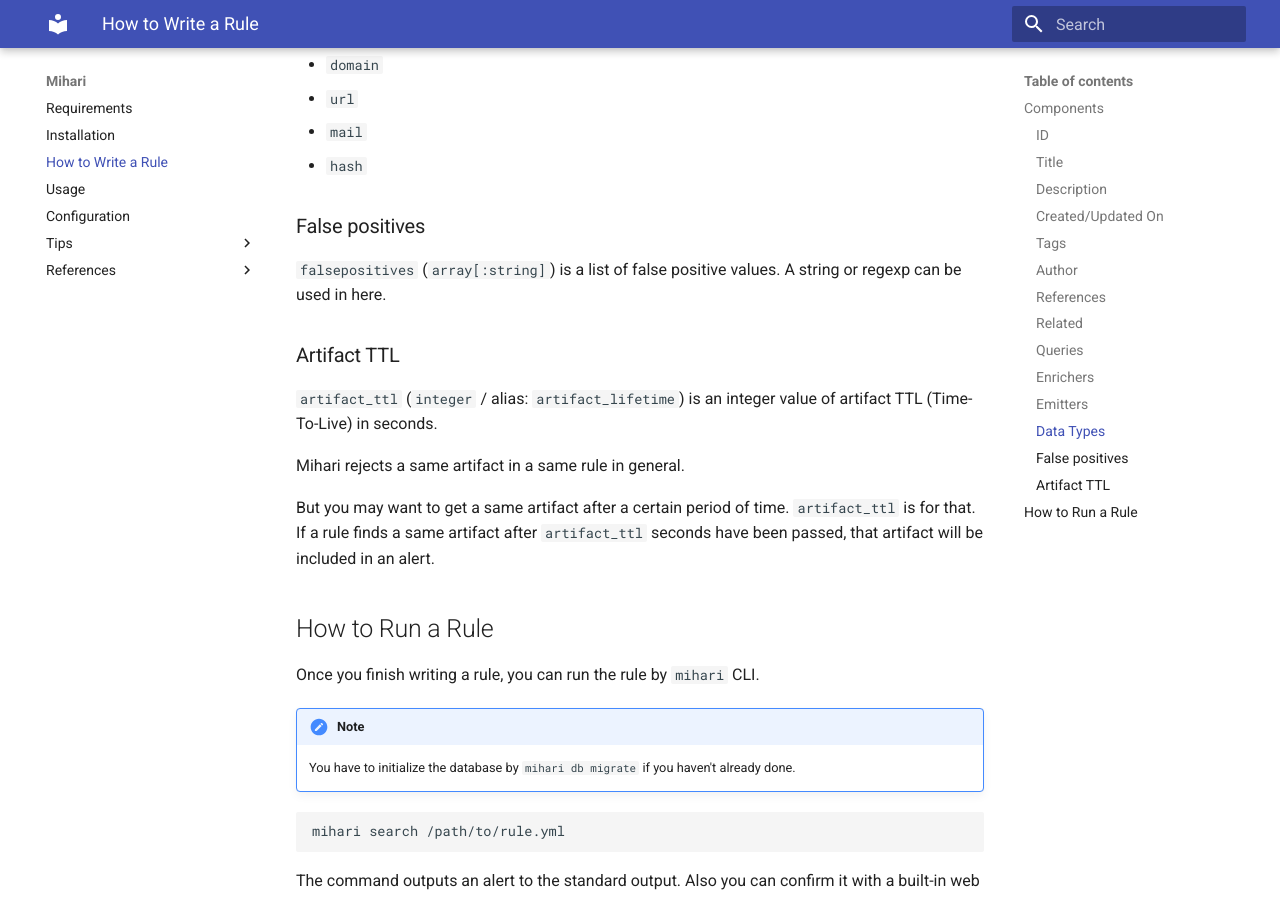
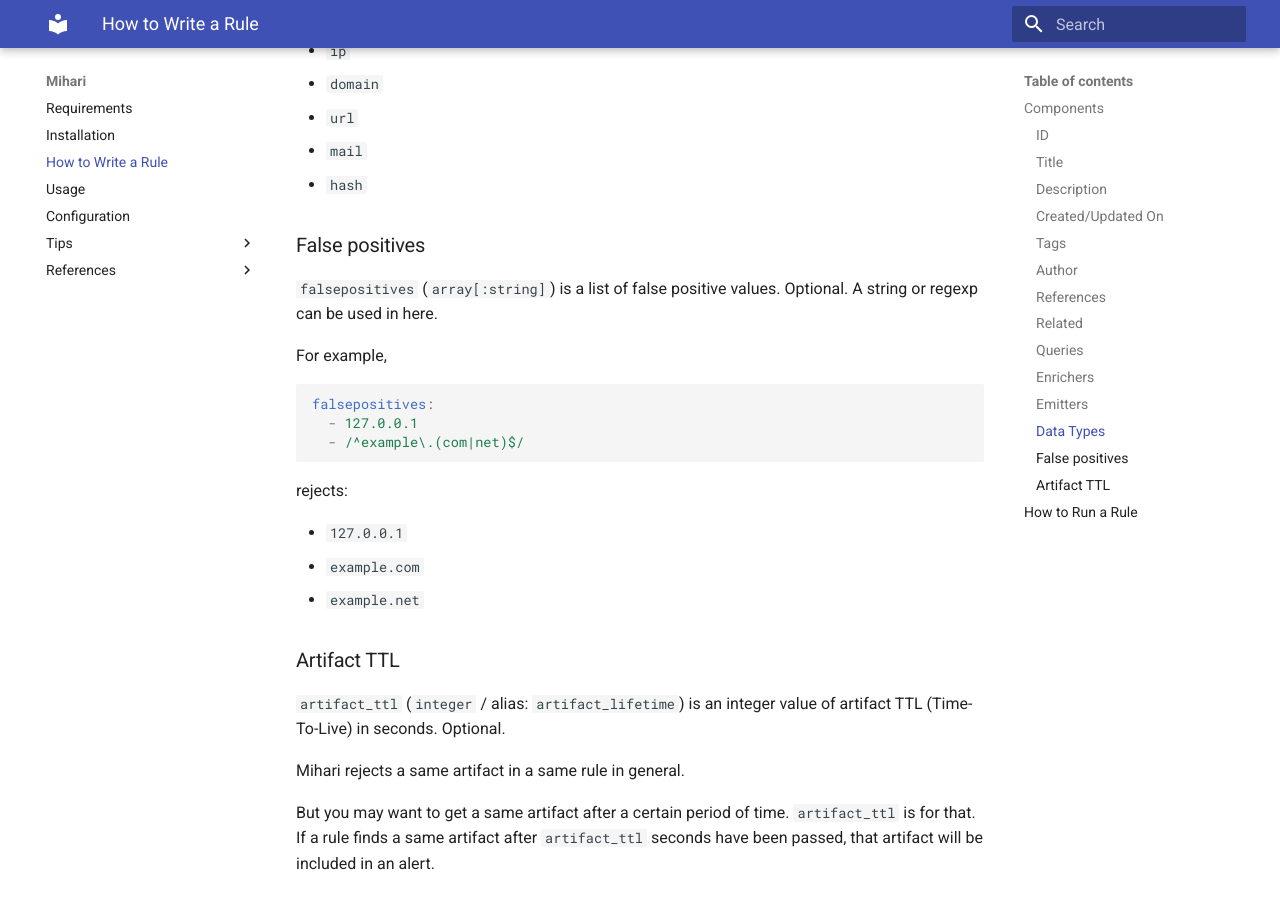
Before and after one commit to ninoseki/mihari, an MkDocs documentation site: the page built from docs/rule.md, in a window 1280 px wide and 900 px high, scrolled down 3230 px. Built offline with MkDocs 1.6.1 and Material for MkDocs 9.7.7, drawn with Linux system fonts in a browser that asks for light colours; some of the changed text lies outside the part shown.

````diff
--- a/docs/rule.md
+++ b/docs/rule.md
@@ -90,7 +91,7 @@
 
 ### Tags
 
-`tags` (`array[:string]`) is a list of tags of a rule.
+`tags` (`array[:string]`) is a list of tags of a rule. Optional. Defaults to `[]`.
 
 ### Author
 
@@ -144,11 +145,25 @@
 
 ### False positives
 
-`falsepositives` (`array[:string]`) is a list of false positive values. A string or regexp can be used in here.
+`falsepositives` (`array[:string]`) is a list of false positive values. Optional. A string or regexp can be used in here.
+
+For example,
+
+```yaml
+falsepositives:
+  - 127.0.0.1
+  - /^example\.(com|net)$/
+```
+
+rejects:
+
+- `127.0.0.1`
+- `example.com`
+- `example.net`
 
 ### Artifact TTL
 
-`artifact_ttl` (`integer` / alias: `artifact_lifetime`) is an integer value of artifact TTL (Time-To-Live) in seconds.
+`artifact_ttl` (`integer` / alias: `artifact_lifetime`) is an integer value of artifact TTL (Time-To-Live) in seconds. Optional.
 
 Mihari rejects a same artifact in a same rule in general.
 
````
Also changed, not shown: other parts of docs/rule.md (+1 -0 lines), docs/analyzers/index.md (+5 -0 lines), 5 other files.
